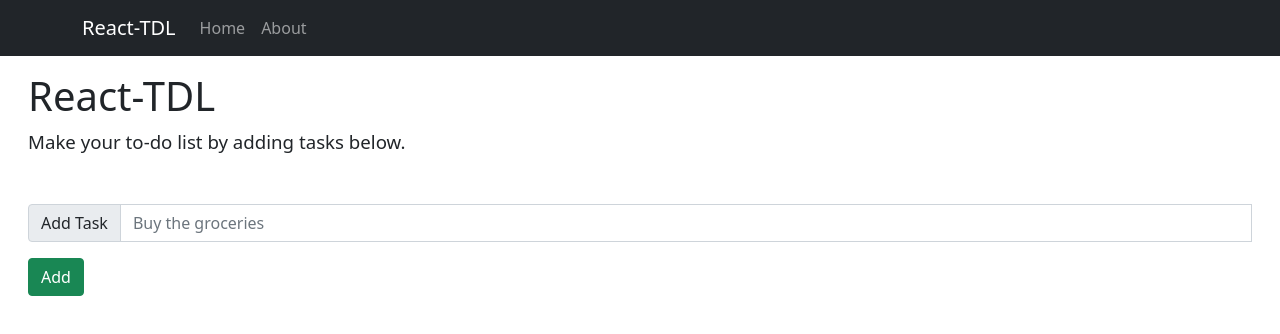
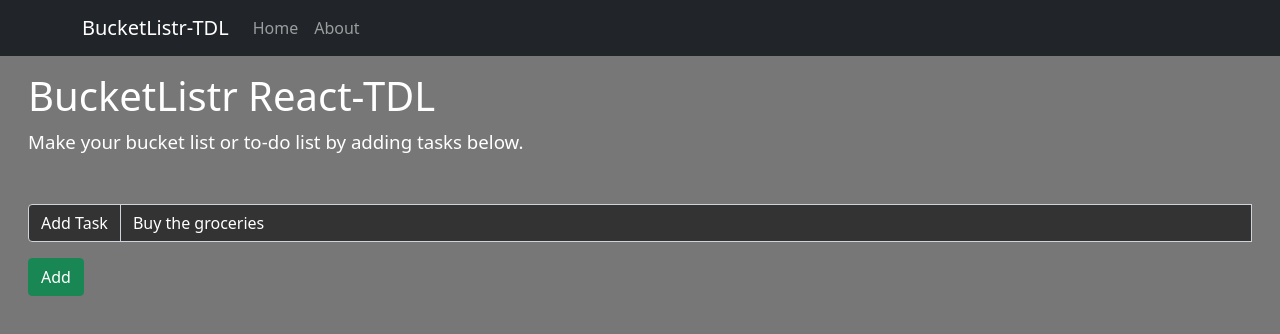
Before and after one commit to stoneneedle/react-tdl1, a React (Create React App) app: page / in a window 1280 px wide. Shown: the top 334 px of the page. Built offline with nearby package versions, Linux system fonts and the light colour scheme.

Commit message:
Added style classes and styles for darker theme

```diff
--- a/src/App.js
+++ b/src/App.js
@@ -12,9 +12,9 @@ export default function App() {
       <div className="App">
         <Container fluid>
           <div className="p-3">
-            <h1>React-TDL</h1>
+            <h1>BucketListr React-TDL</h1>
             <p className="tdl-item-text">
-              Make your to-do list by adding tasks below.
+              Make your bucket list or to-do list by adding tasks below.
             </p>
           </div>
           <ShowTask />
--- a/src/components/AddTask.js
+++ b/src/components/AddTask.js
@@ -16,8 +16,9 @@ export default class AddTask extends React.Component {
     return (
       <>
         <InputGroup className="mb-3">
-          <InputGroup.Text id="basic-addon1">Add Task</InputGroup.Text>
+          <InputGroup.Text className="add-task" id="basic-addon1">Add Task</InputGroup.Text>
           <FormControl
+            className="task-ctrl"
             value={this.props.taskToList}
             onChange={this.handleChange}
             placeholder="Buy the groceries"
--- a/src/components/Header.js
+++ b/src/components/Header.js
@@ -7,7 +7,7 @@ export default class Header extends React.Component {
       <header>
         <Navbar bg="dark" variant="dark" expand="lg">
           <Container>
-            <Navbar.Brand href="#home">React-TDL</Navbar.Brand>
+            <Navbar.Brand href="#home">BucketListr-TDL</Navbar.Brand>
             <Navbar.Toggle aria-controls="basic-navbar-nav" />
             <Navbar.Collapse id="basic-navbar-nav">
               <Nav className="me-auto">
--- a/src/styles.css
+++ b/src/styles.css
@@ -1,3 +1,19 @@
+body {
+  background-color: #777;
+  color: #fff;
+}
+
+.add-task {
+  background-color: #333;
+  color: #fff;
+}
+
+.task-ctrl, .task-ctrl:focus, .task-ctrl::placeholder {
+  background-color: #333;
+  color: #fff;
+  opacity: 1;
+}
+
 .tdl-button {
   padding: 0;
   border: none;
```
